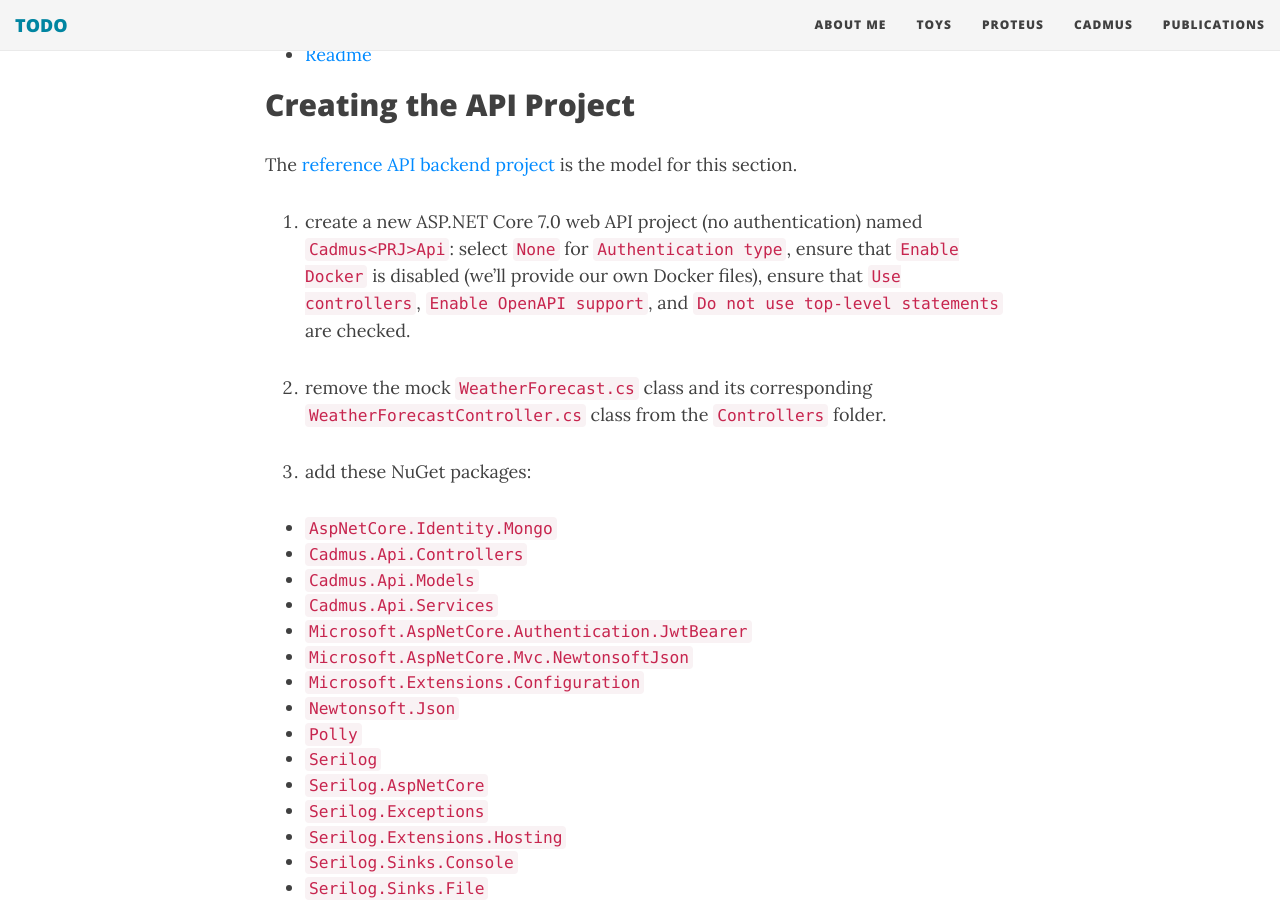
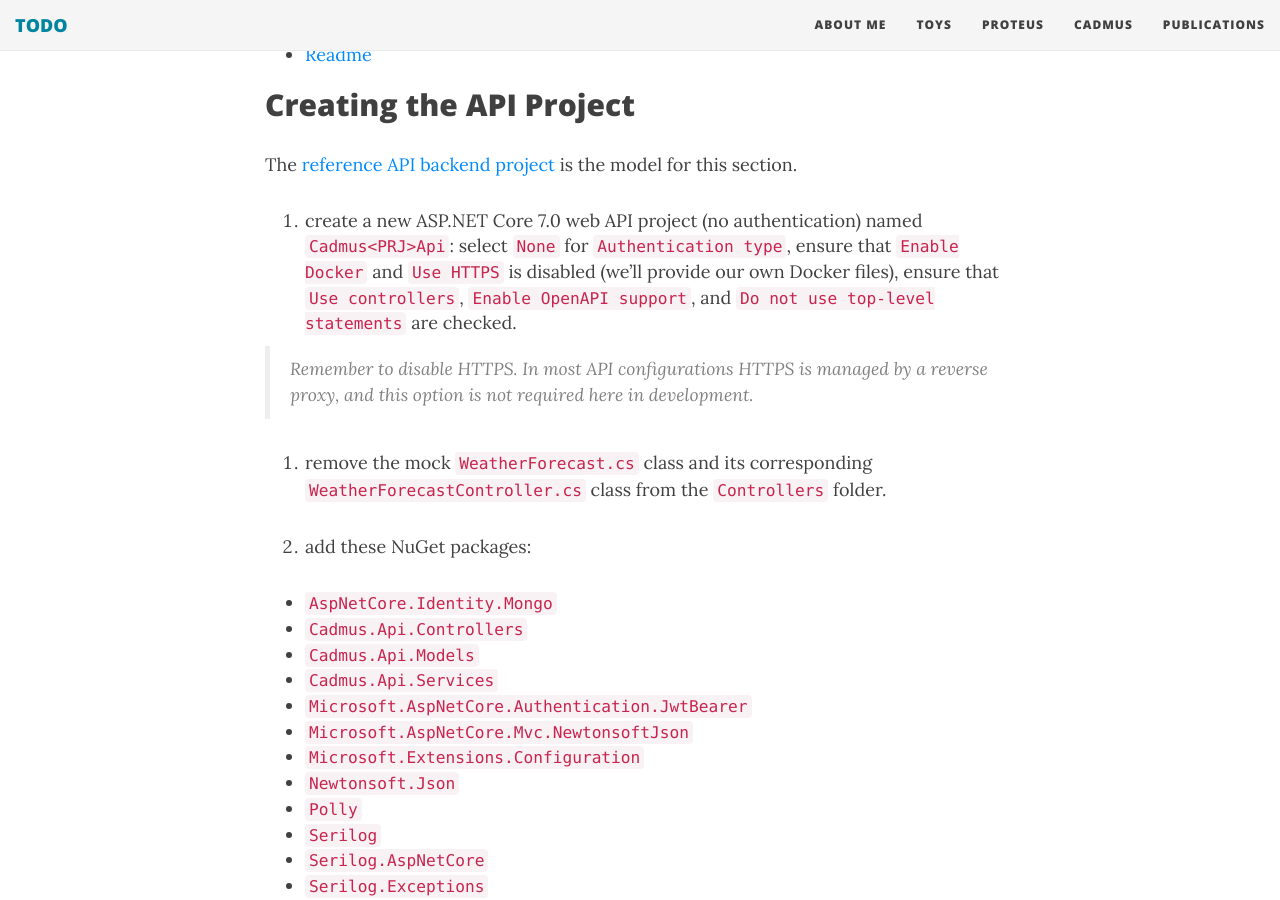
Before and after one commit to Myrmex/overview, a Jekyll site: the page built from cadmus/dev/backend-api.md, in a window 1280 px wide and 900 px high, scrolled down 414 px. Built offline with Jekyll 4.4.1, drawn with Linux system fonts in a browser that asks for light colours; nearby versions of some CDN libraries.

Commit message:
Update backend-api.md

```diff
--- a/cadmus/dev/backend-api.md
+++ b/cadmus/dev/backend-api.md
@@ -16,7 +16,9 @@ subtitle: "Cadmus Development"
 
 The [reference API backend project](https://github.com/vedph/cadmus_api) is the model for this section.
 
-1. create a new ASP.NET Core 7.0 web API project (no authentication) named `Cadmus<PRJ>Api`: select `None` for `Authentication type`, ensure that `Enable Docker` is disabled (we'll provide our own Docker files), ensure that `Use controllers`, `Enable OpenAPI support`, and `Do not use top-level statements` are checked.
+1. create a new ASP.NET Core 7.0 web API project (no authentication) named `Cadmus<PRJ>Api`: select `None` for `Authentication type`, ensure that `Enable Docker` and `Use HTTPS` is disabled (we'll provide our own Docker files), ensure that `Use controllers`, `Enable OpenAPI support`, and `Do not use top-level statements` are checked.
+
+>Remember to disable HTTPS. In most API configurations HTTPS is managed by a reverse proxy, and this option is not required here in development.
 
 2. remove the mock `WeatherForecast.cs` class and its corresponding `WeatherForecastController.cs` class from the `Controllers` folder.
 
```
